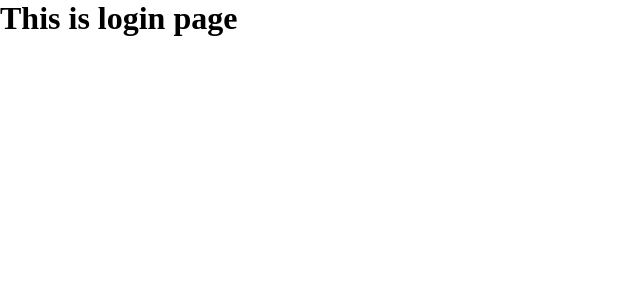
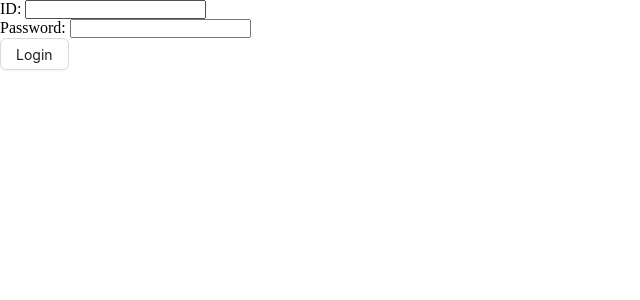
Before and after one commit to Masud-Rahman22/Ph-University-Management-Client, a React (Vite) app: page /login in a window 1280 px wide. Shown: the top 300 px of the page, without its empty margins (0-640 px from the left). Built offline with nearby package versions, Linux system fonts and the light colour scheme.

Commit message:
basic login user form is created and used useLoginMutation

```diff
--- a/src/pages/Login.tsx
+++ b/src/pages/Login.tsx
@@ -1,8 +1,31 @@
+import { Button } from "antd";
+import { useForm } from "react-hook-form";
+import { useLoginMutation } from "../redux/features/auth/authApi";
+
 const Login = () =>{
+    const {register,handleSubmit} = useForm();
+    const [login, {data,error}] = useLoginMutation()
+    console.log('data =>', data)
+    console.log('error =>', error)
+    const onSubmit = (data)=>{
+        const userInfo = {
+            id: data.userId,
+            password: data.password
+        }
+        login(userInfo)
+    }
     return (
-        <div>
-            <h1>This is login page</h1>
-        </div>
+        <form onSubmit={handleSubmit(onSubmit)}>
+      <div>
+        <label htmlFor="id">ID: </label>
+        <input type="text" id="id" {...register('userId')} />
+      </div>
+      <div>
+        <label htmlFor="password">Password: </label>
+        <input type="text" id="password" {...register('password')} />
+      </div>
+      <Button htmlType="submit">Login</Button>
+    </form>
     )
 }
 
--- a/src/redux/api/baseApi.ts
+++ b/src/redux/api/baseApi.ts
@@ -0,0 +1,7 @@
+import { createApi, fetchBaseQuery } from "@reduxjs/toolkit/query/react";
+
+export const baseApi = createApi({
+    reducerPath: 'baseApi',
+    baseQuery: fetchBaseQuery({baseUrl: 'http://localhost:5000/api/v1'}),
+    endpoints: ()=>({})
+})
--- /dev/null
+++ b/src/redux/features/auth/authApi.ts
@@ -0,0 +1,14 @@
+import { baseApi } from "../../api/baseApi";
+
+const authApi = baseApi.injectEndpoints({
+  endpoints: (builder) => ({
+    login: builder.mutation({
+      query: (userInfo) => ({
+        url: "/auth/login",
+        method: "POST",
+        body: userInfo,
+      }),
+    }),
+  }),
+});
+export const { useLoginMutation } = authApi;
```
